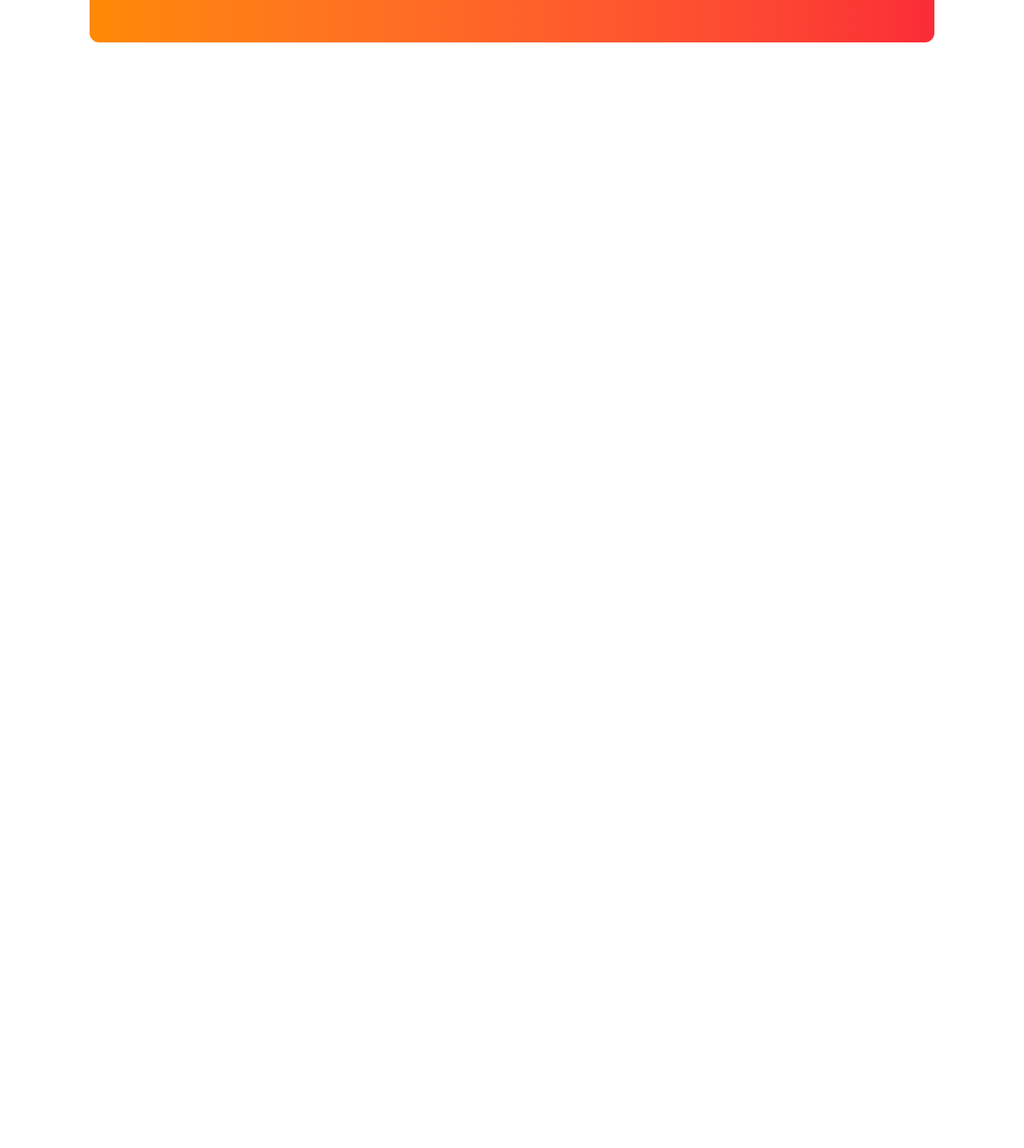
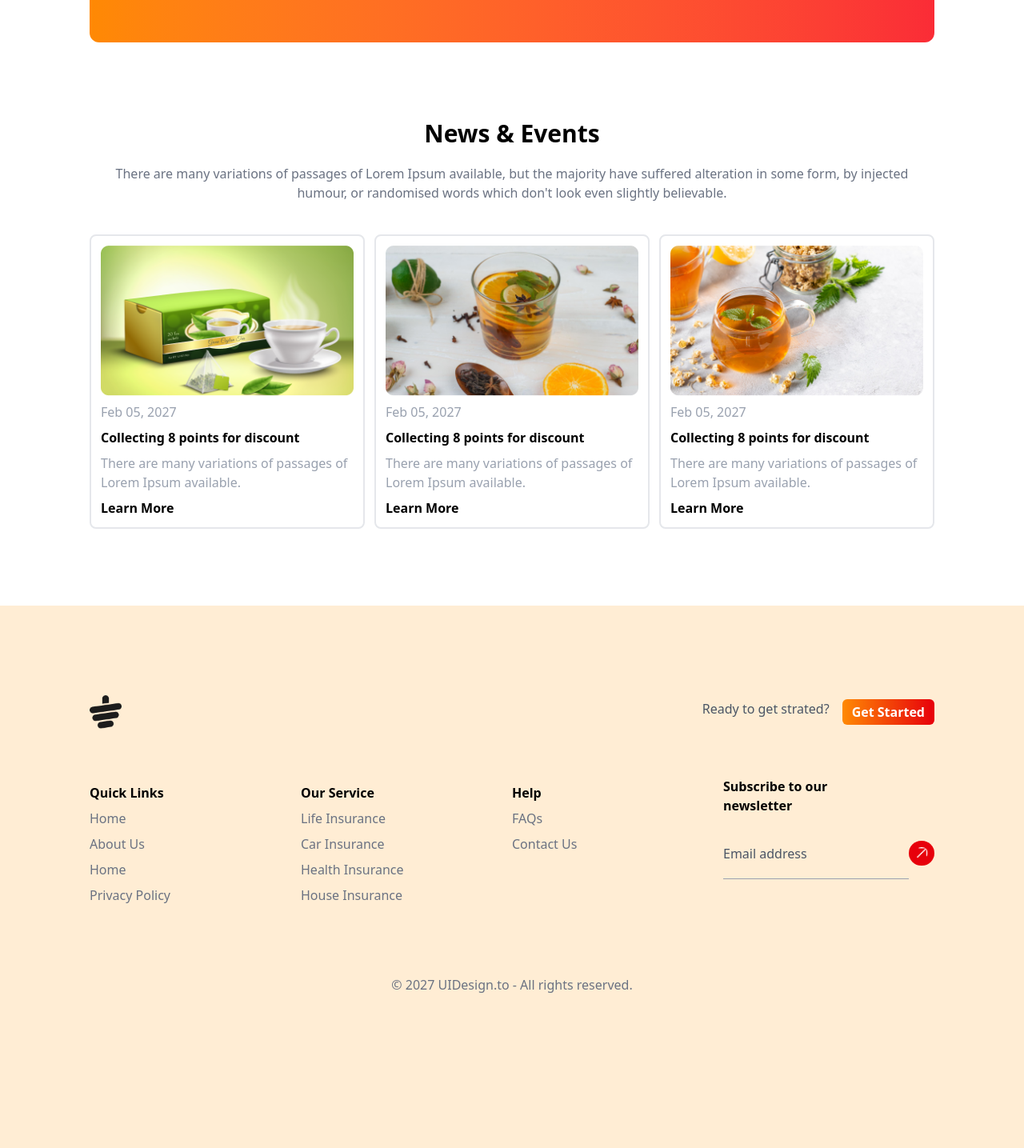
Before and after one commit to Jidan-alam/Tea-House-project-by-Tailwind, a plain HTML site: page index.html in a window 1280 px wide. Shown: the part 2430-3865 px from the top of the page at 80% size. Before the commit the page ends 2579 px from the top, so only its background shows below. Drawn offline with nearby package versions, Linux system fonts and the light colour scheme.

Commit message:
Almost full project done

```diff
--- a/index.html
+++ b/index.html
@@ -156,6 +156,93 @@ tea time at The <br>Tea House</h1>
                 </div>
             </div>
            </section>
+           <!-- events section -->
+            <section class="my-24">
+              <div class="text-center">
+                <h1 class="font-bold text-3xl mb-5">News & Events</h1>
+                <p class="text-gray-500">There are many variations of passages of Lorem Ipsum available, but the majority have suffered alteration in some form, by injected humour, or randomised words which don't look even slightly believable.</p>
+              </div>
+              <!-- event card -->
+              <div class="grid grid-cols-1 md:grid-cols-3 my-10 gap-3">
+                <div class="border-2 border-gray-200 p-3 rounded-lg">
+                  <img src="images/news-1.png" alt="">
+                  <p class="text-gray-400 my-2">Feb 05, 2027</p>
+                  <h3 class="font-bold">Collecting 8 points for discount</h3>
+                  <p class="text-gray-400 my-2">There are many variations of passages of Lorem Ipsum available.</p>
+                  <h3 class="font-semibold">Learn More</h3>
+                </div>
+                <div class="border-2 border-gray-200 p-3 rounded-lg">
+                  <img src="images/news-2.png" alt="">
+                  <p class="text-gray-400 my-2">Feb 05, 2027</p>
+                  <h3 class="font-bold">Collecting 8 points for discount</h3>
+                  <p class="text-gray-400 my-2">There are many variations of passages of Lorem Ipsum available.</p>
+                  <h3 class="font-semibold">Learn More</h3>
+                </div>
+                <div class="border-2 border-gray-200 p-3 rounded-lg">
+                  <img src="images/news-3.png" alt="">
+                  <p class="text-gray-400 my-2">Feb 05, 2027</p>
+                  <h3 class="font-bold">Collecting 8 points for discount</h3>
+                  <p class="text-gray-400 my-2">There are many variations of passages of Lorem Ipsum available.</p>
+                  <h3 class="font-semibold">Learn More</h3>
+                </div>
+              </div>
+            </section>
+
     </main>
+    <!-- footer section part -->
+            <footer class="bg-orange-100">
+              <div class="max-w-screen-xl mx-auto px-16 lg:px-28 py-28">
+                <!-- logo and q part -->
+                <div class="flex justify-between items-center mb-15">
+                  <div>
+                  <img class="w-10" src="images/cup.png" alt="">
+                </div>
+                <div class="flex">
+                  <p class="text-gray-600">Ready to get strated?</p>
+                  <button class="bg-gradient-to-r bg-red-600 from-orange-400 py-1 px-3 rounded-md ml-4 font-semibold text-white">Get Started</button>
+                </div>
+
+              </div>
+              <!-- link and others -->
+               <div class="grid grid-cols-1 md:grid-cols-4">
+                <!-- our link -->
+                <div>
+                  <h2 class="font-semibold my-2">Quick Links</h2>
+                  <p class="text-gray-500">Home</p>
+                  <p class="my-2 text-gray-500">About Us</p>
+                  <p class="text-gray-500">Home</p>
+                  <p class="my-2 text-gray-500">Privacy Policy</p>
+                </div>
+                <!-- our service -->
+                 <div>
+                  <h2 class="font-semibold my-2">Our Service</h2>
+                  <p class="text-gray-500">Life Insurance</p>
+                  <p class="my-2 text-gray-500">Car Insurance</p>
+                  <p class="text-gray-500">Health Insurance</p>
+                  <p class="my-2 text-gray-500">House Insurance</p>
+                </div>
+                 <!-- help -->
+                  <div>
+                    <h2 class="font-semibold my-2">Help</h2>
+                  <p class="text-gray-500">FAQs</p>
+                  <p class="my-2 text-gray-500">Contact Us</p>
+                  </div>
+                  <!-- icon part -->
+                   <div>
+                    <h2 class="font-semibold mb-8">Subscribe to our<br>newsletter</h2>
+                    <div class="flex justify-between items-center">
+                      <p class="text-gray-600">Email address</p>
+                      <img class="bg-red-600 rounded-full p-2 w-8" src="images/arrow.png" alt="">
+                    </div>
+                    <hr class="mr-8 mt-4 text-gray-400 font-bold">
+                   <!-- icon div -->
+                    <div class="flex items-center">
+
+                   </div>
+                  </div>
+               </div>
+               <p class="text-center my-20 text-gray-500">© 2027 UIDesign.to - All rights reserved.</p>
+              </div>
+            </footer>
 </body>
 </html>
```
